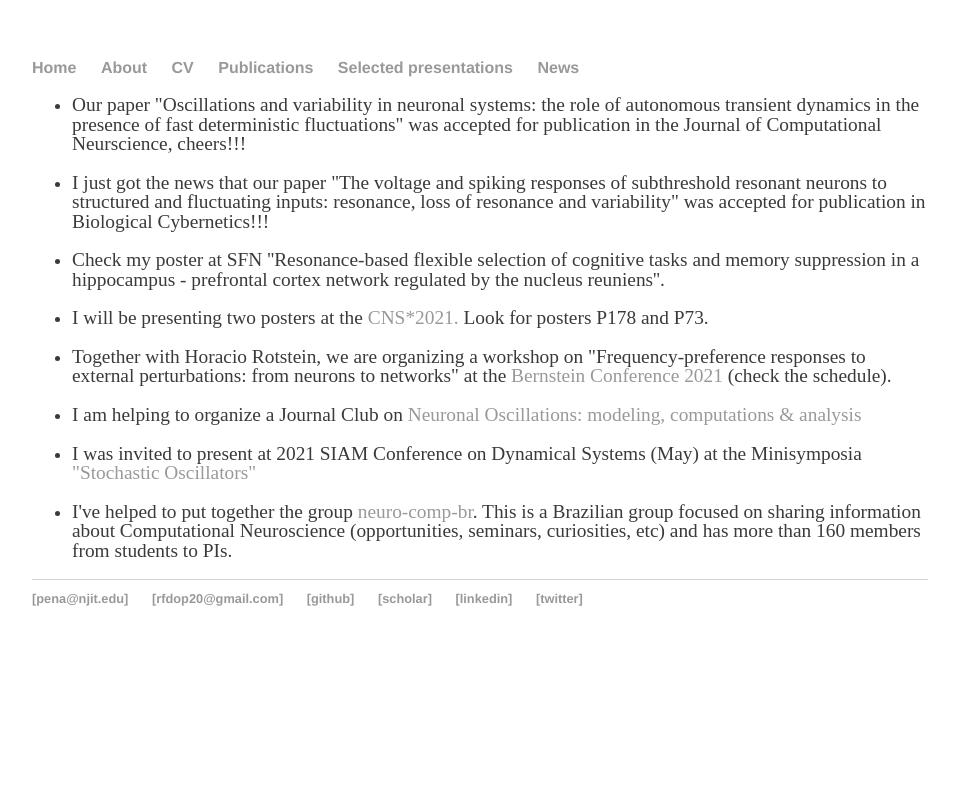
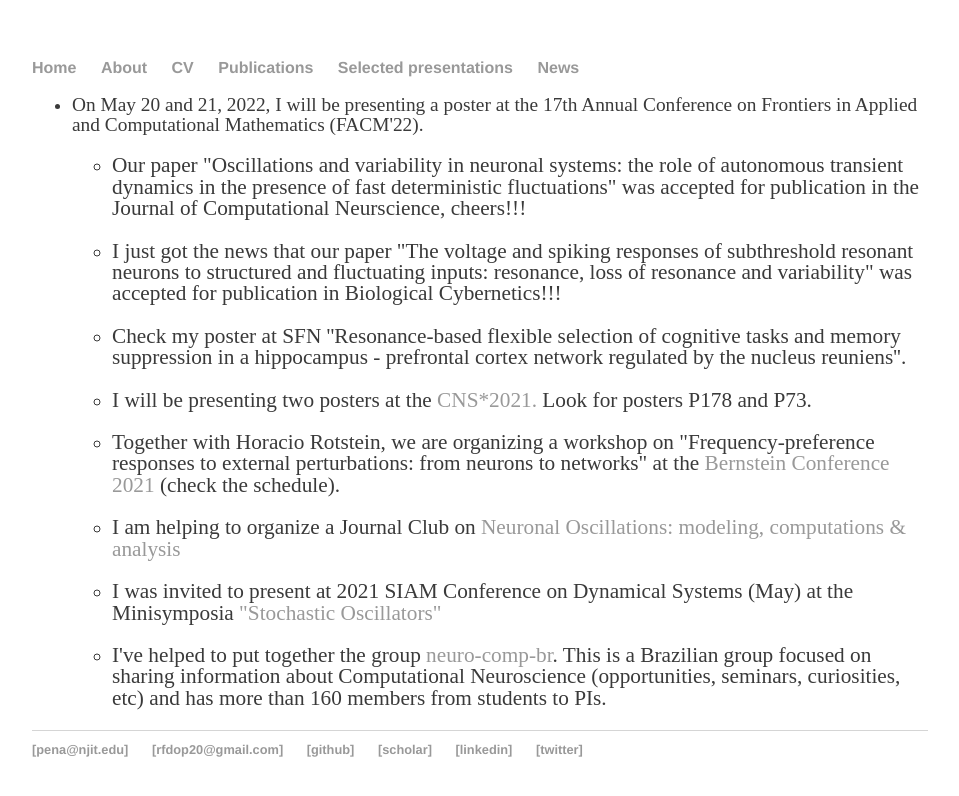
Before and after one commit to pena-rodrigo/oldwebsite, a Jekyll site: the page built from news/index.html, in a window 1280 px wide. Shown: the top 796 px of the page, without its empty margins (160-1119 px from the left). Built offline with Jekyll 4.4.1, drawn with Linux system fonts in a browser that asks for light colours.

Commit message:
news and cv may4

```diff
--- a/cv/index.html
+++ b/cv/index.html
@@ -3,6 +3,6 @@ layout: default
 title: Rodrigo Pena
 ---
 <div class="blurb">
-				<p>Last update: Apr 20, 2022 :
+				<p>Last update: May 4, 2022 :
 				<a href="curriculo_update.pdf" target="_blank">Download</a></p>
     		</div><!-- /.blurb -->
--- a/news/index.html
+++ b/news/index.html
@@ -3,6 +3,11 @@ layout: default
 title: Rodrigo Pena
 ---
 <div class="blurb">
+			<ul>
+				<li> <p> On May 20 and 21, 2022, I will be presenting a poster at the 17th Annual Conference on <a href="https://sites.google.com/njit.edu/facm2022/home" target="_blank"></a>Frontiers in Applied and Computational Mathematics (FACM'22).</a>
+				</p>
+			</ul>
+			<ul>
 			<ul>
 				<li> <p> Our paper "Oscillations and variability in neuronal systems: the role of autonomous transient dynamics in the presence of fast deterministic fluctuations" was accepted for publication
 					in the Journal of Computational Neurscience, cheers!!!
```
Also changed, not shown: 1 other file.
